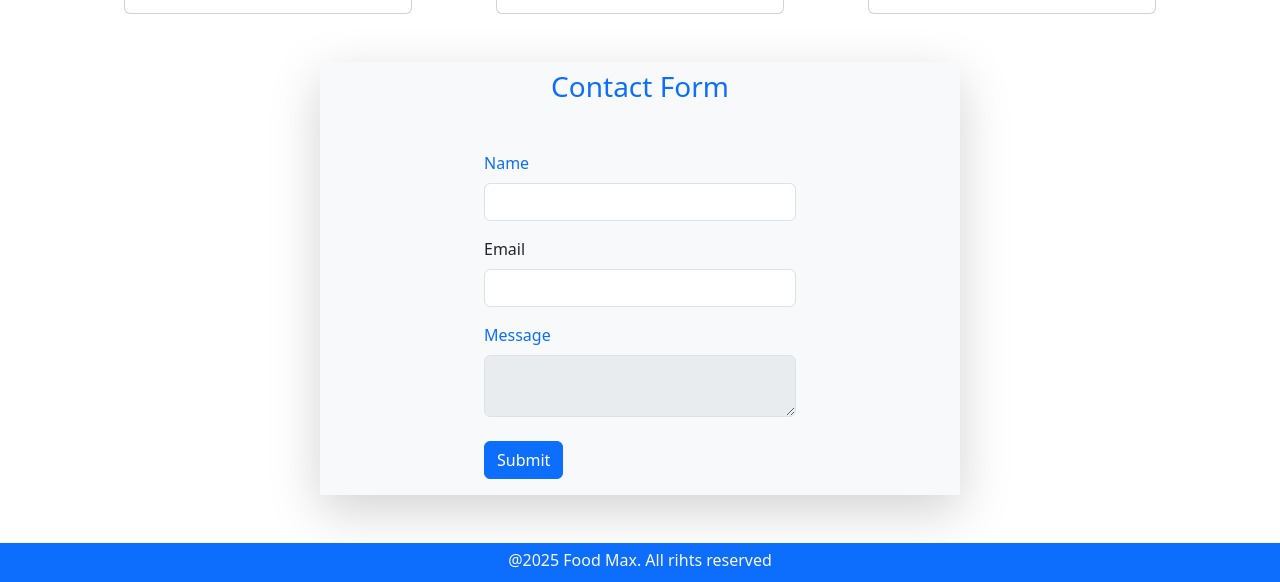
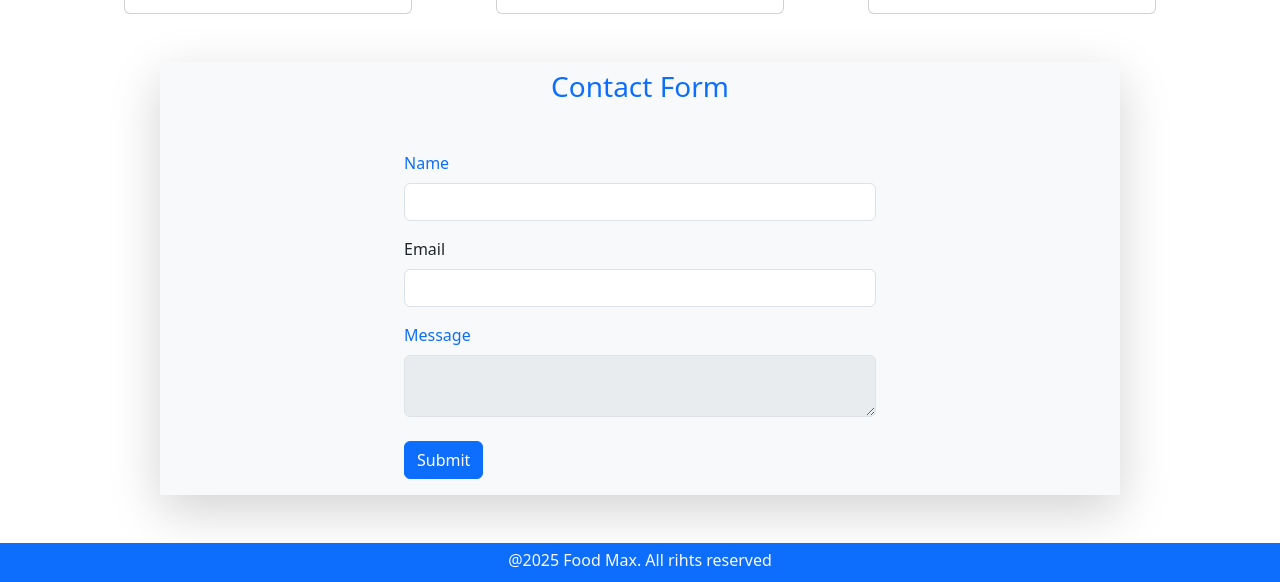
Before and after one commit to uroojfaiz/Bootstrap-Assignment, a plain HTML site: page index.html in a window 1280 px wide. Shown: the part 2046-2628 px from the top of the page. Drawn offline with nearby package versions, Linux system fonts and the light colour scheme.

Commit message:
Add files via upload

```diff
--- a/index.html
+++ b/index.html
@@ -151,7 +151,7 @@
 </div>
 </div>
 
-<div class="container p-2 bg-light mt-5 w-50 shadow-lg m-auto " >
+<div class="container p-2 bg-light mt-5 w-75 shadow-lg m-auto " >
   <h3 class="text-primary text-center"> Contact Form</h3>
     <div class="mb-3 mt-5  w-50 m-auto ">
       <label for="formFile" class="form-label text-primary ">Name</label>
```
